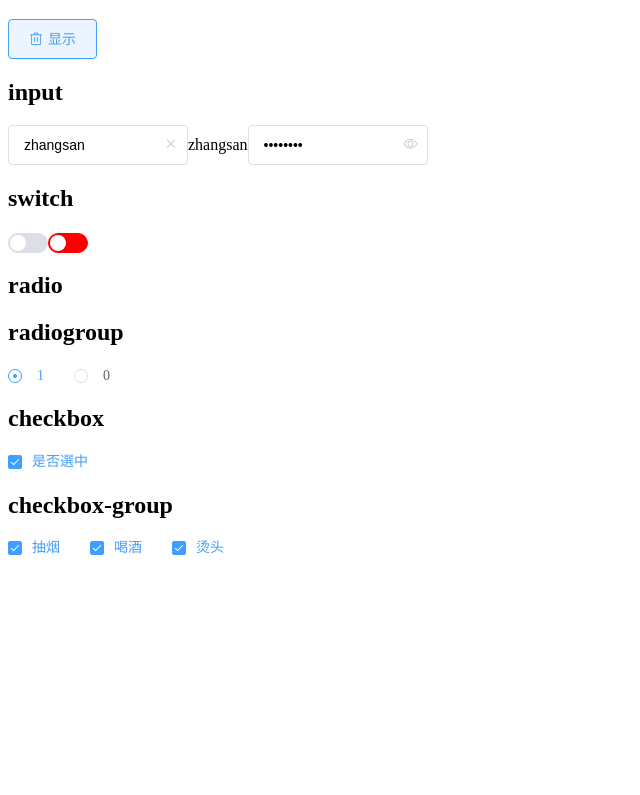
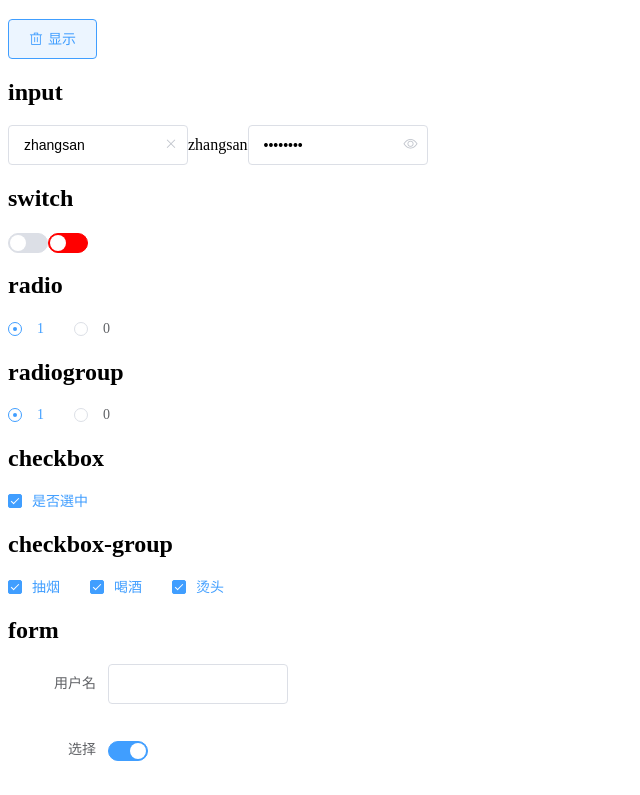
Before and after one commit to cuehuabuleng/tex-ui, a Vue app: page / in a window 1280 px wide. Shown: the part 375-1170 px from the top of the page, without its empty margins (0-640 px from the left). Before the commit the page ends 941 px from the top, so only its background shows below. Built offline with nearby package versions, Linux system fonts and the light colour scheme.

Commit message:
feat:form和formitem组件初步封装完毕

```diff
--- a/src/App.vue
+++ b/src/App.vue
@@ -69,11 +69,11 @@
       <tex-button @click="visible = false">确认</tex-button>
     </template>
   </tex-dialog>
-  <!-- <tex-dialog>
+  <tex-dialog>
     <template v-slot:title>
       <h1>我是标题</h1>
     </template>
-  </tex-dialog> -->
+  </tex-dialog>
   <h2>input</h2>
   <tex-input v-model="modelValue" placeholder="value" clearable></tex-input>
   <span>{{ modelValue }}</span>
@@ -93,8 +93,8 @@
     @change="handleSwitch"
   ></tex-switch>
   <h2>radio</h2>
-  <!-- <tex-radio label="1" v-model:value="value"></tex-radio>
-  <tex-radio label="0" v-model:value="value"></tex-radio> -->
+  <tex-radio label="1" v-model:value="value"></tex-radio>
+  <tex-radio label="0" v-model:value="value"></tex-radio>
 
   <h2>radiogroup</h2>
   <tex-radiogroup v-model:value="value">
@@ -111,6 +111,19 @@
     <tex-checkbox label="喝酒"></tex-checkbox>
     <tex-checkbox label="烫头"></tex-checkbox>
   </tex-checkgroup>
+
+  <h2>form</h2>
+  <tex-form :model="model" label-width="100px">
+    <tex-form-item label="用户名">
+      <tex-input
+        palceholder="请输入用户名"
+        v-model="model.username"
+      ></tex-input>
+    </tex-form-item>
+    <tex-form-item label="选择">
+      <tex-switch v-model:modleActive="model.active"></tex-switch>
+    </tex-form-item>
+  </tex-form>
 </template>
 
 <script>
@@ -122,7 +135,11 @@
       modleActive: false,
       value: "1",
       active: true,
-      hobby:['抽烟', '喝酒','烫头']
+      hobby: ["抽烟", "喝酒", "烫头"],
+      model: {
+        username: "",
+        active: true,
+      },
     };
   },
   methods: {
@@ -137,9 +154,9 @@
     active() {
       console.log(this.active);
     },
-    hobby(){
-      console.log('hobby', this.hobby)
-    }
+    hobby() {
+      console.log("hobby", this.hobby);
+    },
   },
 };
 </script>
--- /dev/null
+++ b/src/components/form-item.vue
@@ -0,0 +1,50 @@
+<template>
+  <div class="tex-form-item">
+    <label
+      class="tex-form-item_label"
+      :style="{ width: this.Form.labelWidth }"
+      >{{ label }}</label
+    >
+    <div class="tex-form-item_content">
+      <slot></slot>
+    </div>
+  </div>
+</template>
+<script>
+export default {
+  name: "TexFormItem",
+  props: {
+    label: {
+      type: String,
+    },
+  },
+  inject: ["Form"],
+};
+</script>
+
+<style lang="less" scoped>
+.tex-form-item {
+  margin-bottom: 25px;
+  .tex-form-item_label {
+    float: left;
+    padding: 0 12px 0 0;
+    font-size: 14px;
+    color: #606266;
+    line-height: 40px;
+    text-align: right;
+    vertical-align: middle;
+    box-sizing: border-box;
+  }
+  .tex-form-item_content {
+    position: relative;
+    line-height: 40px;
+    font-size: 14px;
+    overflow: hidden;
+  }
+}
+.err {
+  color: red;
+  font-size: 14px;
+  line-height: 14px;
+}
+</style>
--- /dev/null
+++ b/src/components/form.vue
@@ -0,0 +1,27 @@
+<template>
+  <div class="tex-form">
+    <slot></slot>
+  </div>
+</template>
+<script>
+export default {
+  name: "TexForm",
+  props: {
+    model: {
+      type: Object,
+      required: true,
+    },
+    labelWidth:{
+        type:String,
+        default:'80px'
+    }
+  },
+  provide(){
+      return{
+          Form:this
+      }
+  }
+};
+</script>
+<style lang="less" scoped>
+</style>
--- a/src/main.js
+++ b/src/main.js
@@ -8,6 +8,8 @@
 import TexRadiogroup from './components/radio-group.vue'
 import TexCheckbox from './components/checkbox.vue'
 import TexCheckgroup from './components/checkbox-group.vue'
+import TexForm from './components/form.vue'
+import TexFormItem from './components/form-item.vue'
 
 import './assets/fonts/font.less'
 const app = createApp(App)
@@ -20,6 +22,8 @@
 app.component(TexRadiogroup.name, TexRadiogroup)
 app.component(TexCheckbox.name, TexCheckbox)
 app.component(TexCheckgroup.name, TexCheckgroup)
+app.component(TexForm.name, TexForm)
+app.component(TexFormItem.name, TexFormItem)
 
 
 app.mount('#app')
```
